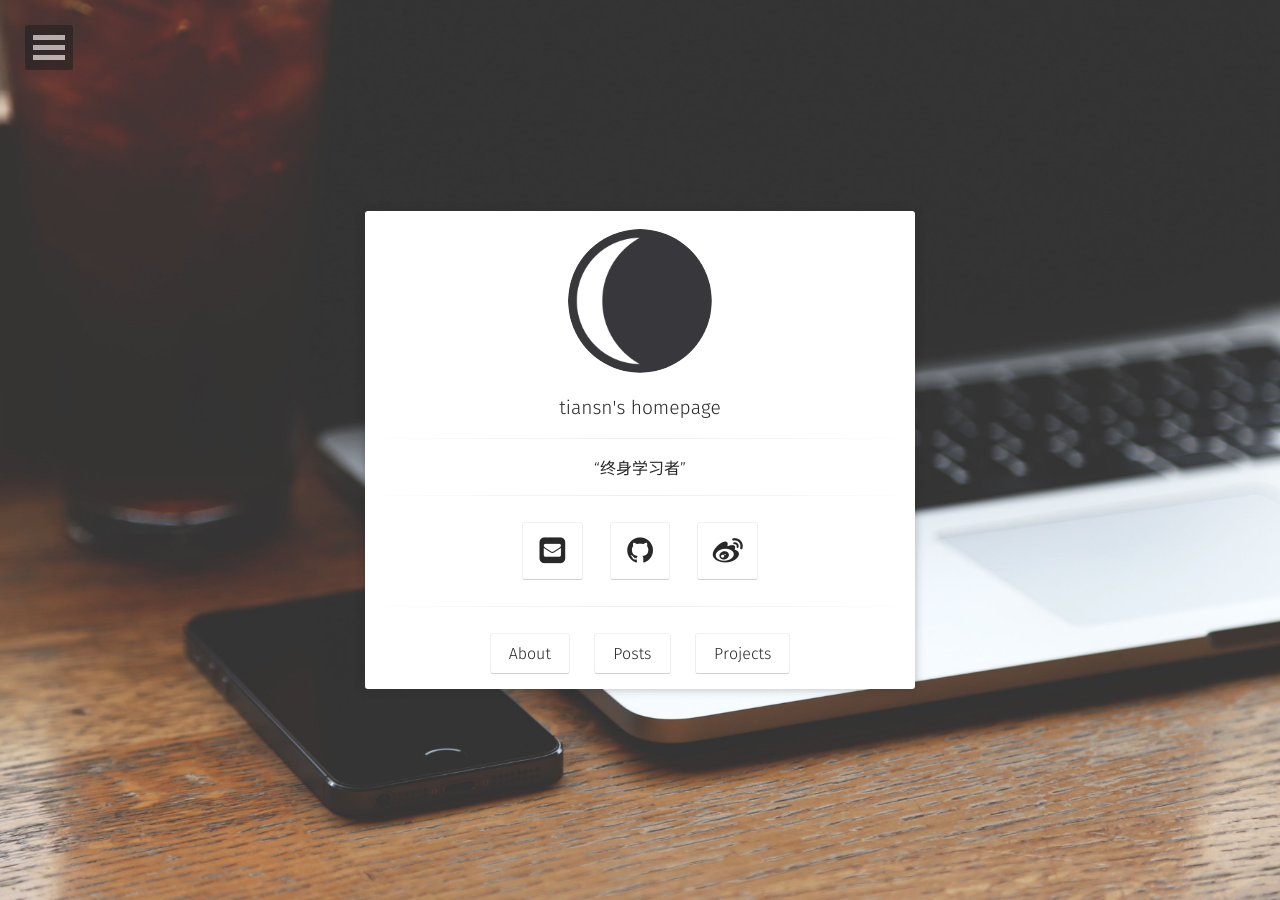
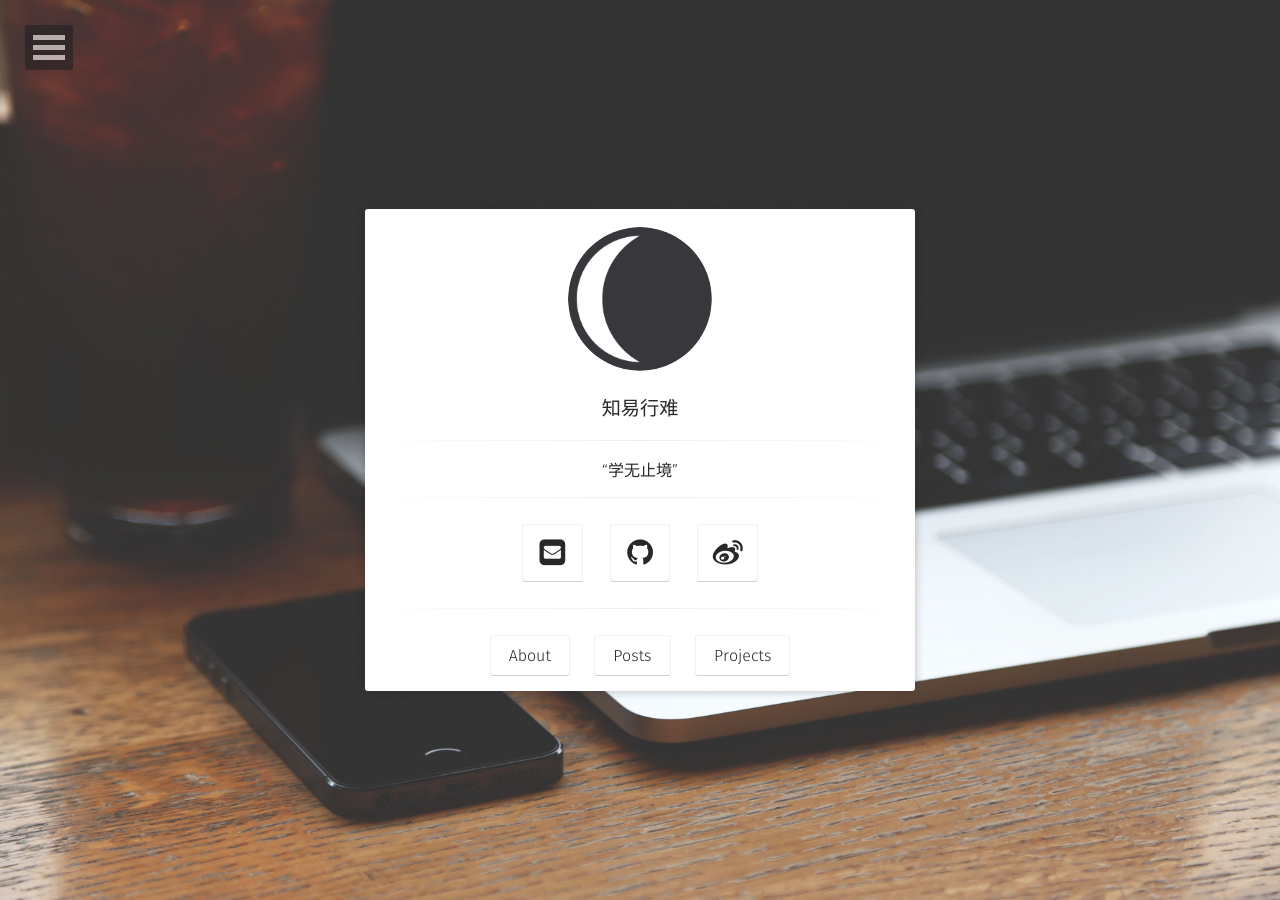
Before and after one commit to tiansn/tiansn.github.io, a Jekyll site: the page built from index.html, in a window 1280 px wide. Built offline with Jekyll 4.4.1, drawn with Linux system fonts in a browser that asks for light colours; some web fonts are replaced.

Commit message:
edit title

```diff
--- a/_config.yml
+++ b/_config.yml
@@ -1,6 +1,6 @@
 # Site
-title:              tiansn's homepage
-bio:                “终身学习者”
+title:              知易行难
+bio:                “学无止境”
 description:        "front-end developer"
 reading_time:       true
 words_per_minute:   200
```
